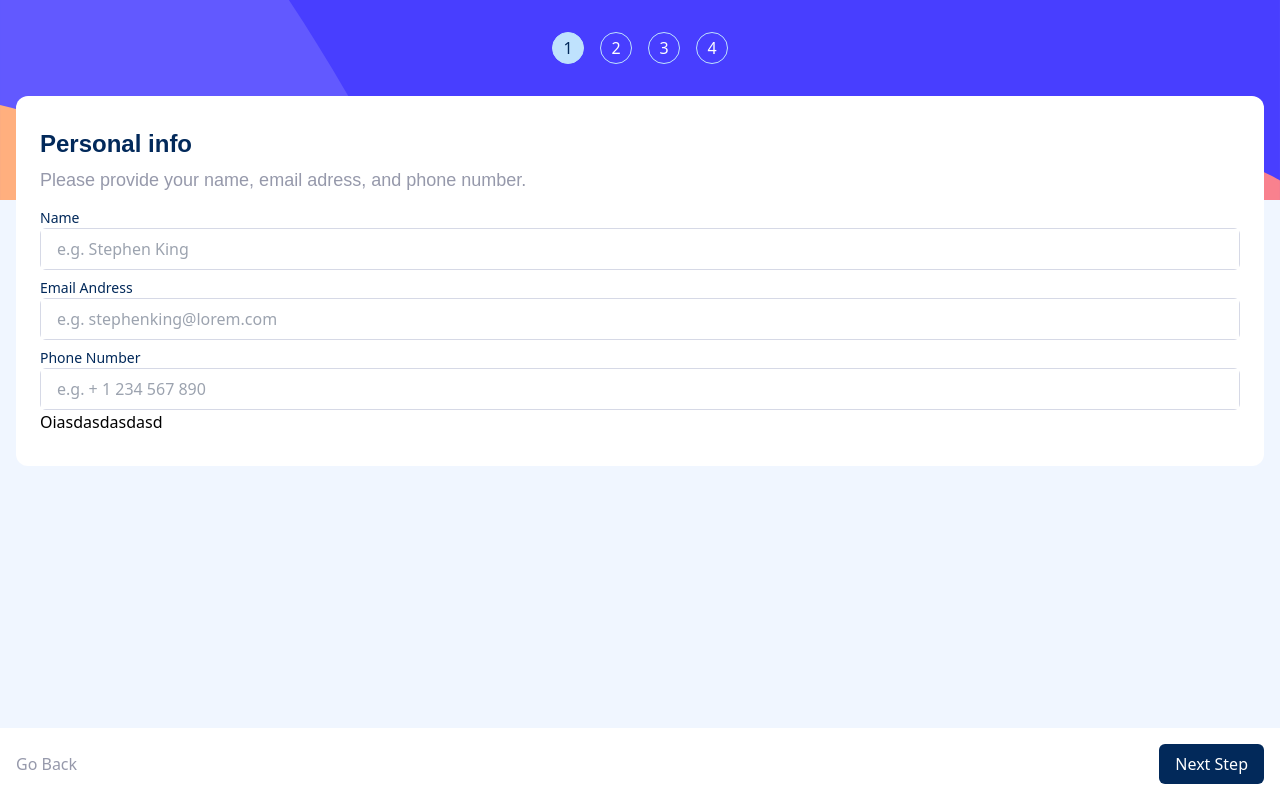
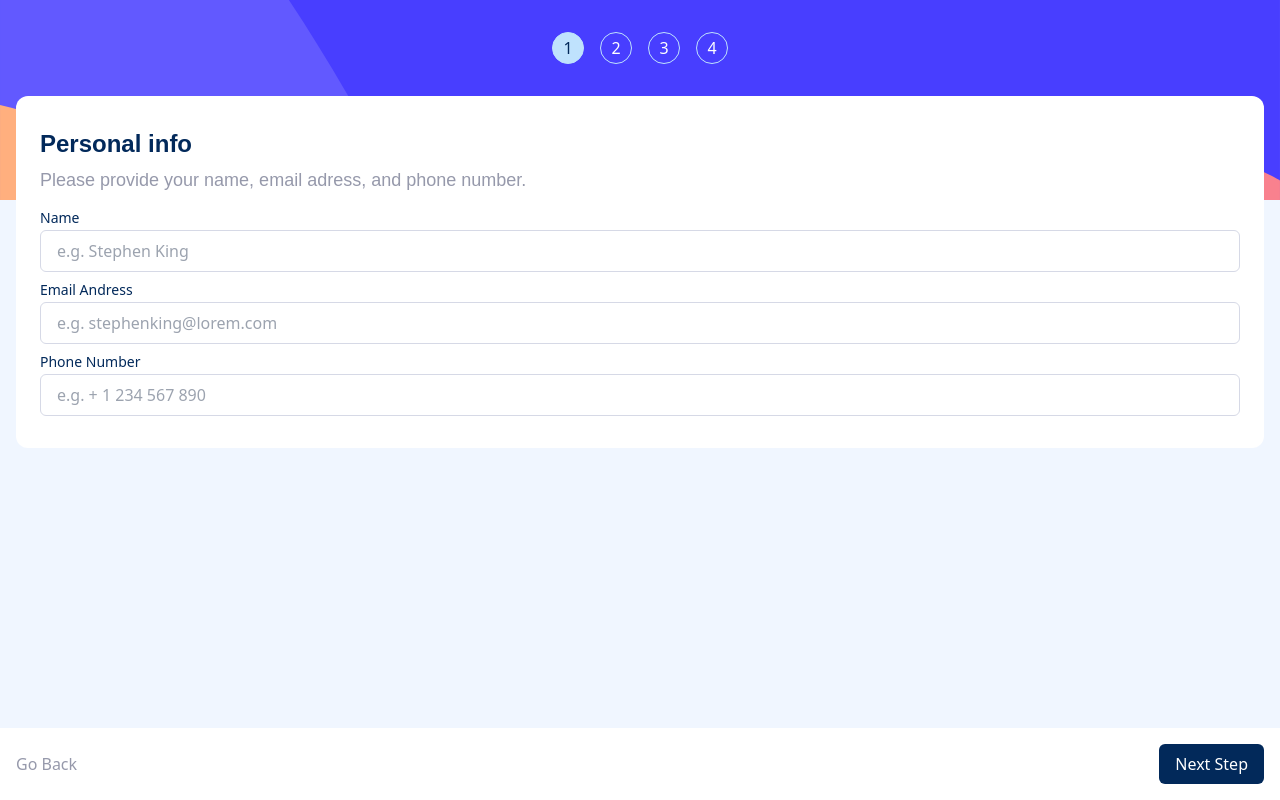
Before and after one commit to andersondavid/frontend-mentor-multi-step-form, a Next.js app: page / in a window 1280 px wide. Built offline with nearby package versions, Linux system fonts and the light colour scheme; a web font is replaced by a local one.

Commit message:
feat(PersonalInfo): Add validate and error message at inputs

```diff
--- a/package.json
+++ b/package.json
@@ -22,7 +22,8 @@
     "react-hook-form": "^7.45.2",
     "react-icons": "^4.10.1",
     "tailwindcss": "3.3.3",
-    "typescript": "5.1.6"
+    "typescript": "5.1.6",
+    "zod": "^3.21.4"
   },
   "devDependencies": {
     "prettier": "^3.0.0",
--- a/src/app/components/Screens/components/InputField.tsx
+++ /dev/null
@@ -1,36 +0,0 @@
-import React from 'react'
-
-type PropTypes = {
-  placeholder: string
-  label: string
-  register: any
-  error: any
-  id: string
-  name: string
-}
-
-export default function InputField({
-  placeholder,
-  label,
-  register,
-  error,
-  id,
-  name,
-  ...inputProps
-}: PropTypes) {
-  return (
-    <div className="pt-2">
-      <label className="block text-sm text-marine-blue">{label}</label>
-      <div className="rounded-md border-[1px] border-solid border-light-gray">
-        <input
-          placeholder={placeholder}
-          className="w-full px-4 py-2 font-medium"
-          id={id}
-          name={name}
-          {...inputProps}
-          {...register(name)}
-        />
-      </div>
-    </div>
-  )
-}
--- /dev/null
+++ b/src/app/components/Screens/pages/PersonalInfo/InputField.tsx
@@ -0,0 +1,56 @@
+import React from 'react'
+import { z } from 'zod'
+
+type PropTypes = {
+  placeholder: string
+  label: string
+  register: any
+  error: z.ZodIssue | undefined
+  id: string
+  type: string
+  name: string
+}
+
+export default function InputField({
+  placeholder,
+  label,
+  register,
+  error,
+  id,
+  name,
+  type,
+  ...inputProps
+}: PropTypes) {
+  const errorCheck = error?.path[0] === name
+
+  return (
+    <div className="pt-2">
+      <div className="flex justify-between pb-[2px]">
+        <label htmlFor={name} className="block text-sm text-marine-blue">
+          {label}
+        </label>
+        {errorCheck && (
+          <p className="block text-sm font-bold text-strawberry-red">
+            {error?.message}
+          </p>
+        )}
+      </div>
+      <div
+        className={`rounded-md border-[1px] border-solid  ${
+          errorCheck ? 'border-strawberry-red' : 'border-light-gray'
+        }`}
+      >
+        <input
+          placeholder={placeholder}
+          className="w-full bg-transparent px-4 py-2 font-medium"
+          id={id}
+          required={false}
+          name={name}
+          type={type}
+          {...inputProps}
+          {...register(name)}
+        />
+      </div>
+    </div>
+  )
+}
--- a/src/app/components/Screens/pages/PersonalInfo/index.tsx
+++ b/src/app/components/Screens/pages/PersonalInfo/index.tsx
@@ -1,38 +1,35 @@
 'use client'
 
-import React from 'react'
-import { useForm, Resolver } from 'react-hook-form'
-import InputField from '../../components/InputField'
+import React, { useState } from 'react'
+import { useForm } from 'react-hook-form'
+import { z } from 'zod'
 
-type FormValues = {
-  name: string
-  email: string
-  phone: string
-}
+import InputField from './InputField'
 
-const resolver: Resolver<FormValues> = async (values) => {
-  return {
-    values: values.name ? values : {},
-    errors: !values.name
-      ? {
-          name: {
-            type: 'required',
-            message: 'This is required.',
-          },
-        }
-      : {},
+const schema = z.object({
+  name: z.string().min(1, 'This field is required'),
+  phone: z.string().min(1, 'This field is required'),
+  email: z
+    .string({ required_error: 'This field is required' })
+    .email({ message: 'Invalid email address' }),
+})
+
+type FormValues = z.infer<typeof schema>
+
+export default function PersonalInfo() {
+  const { register, getValues } = useForm<FormValues>()
+  const [listErrors, setListErrors] = useState<z.ZodIssue | undefined>()
+
+  const onSubmit = () => {
+    const data = getValues()
+    const validInputs = schema.safeParse(data)
+    if (validInputs.success) {
+      setListErrors(undefined)
+    } else {
+      let errors = validInputs.error?.issues[0]
+      setListErrors(errors)
     }
   }
-
-export default function PersonalInfo() {
-  const { register, handleSubmit, formState } = useForm<FormValues>()
-  const { errors } = formState
-
-
-  const onSubmit = handleSubmit((data: FormValues) => {
-    console.log('data ', data)
-    console.log('errors ', errors)
-  })
 
   return (
     <article>
@@ -41,34 +38,36 @@ export default function PersonalInfo() {
         Please provide your name, email adress, and phone number.
       </p>
       <div className="">
-        <form onSubmit={onSubmit} noValidate>
         <InputField
           register={register}
+          error={listErrors}
           id={'name'}
+          key={'name'}
           name={'name'}
-            error={{}}
-            label="Name"
+          label={'Name'}
+          type={'text'}
           placeholder="e.g. Stephen King"
         />
         <InputField
           register={register}
+          error={listErrors}
           id={'email'}
+          key={'email'}
           name={'email'}
-            error={{}}
-            label="Email Andress"
+          label={'Email Andress'}
+          type={'email'}
           placeholder="e.g. stephenking@lorem.com"
         />
         <InputField
           register={register}
+          error={listErrors}
           id={'phone'}
+          key={'phone'}
           name={'phone'}
-            error={{}}
-            label="Phone Number"
+          label={'Phone Number'}
+          type={'text'}
           placeholder="e.g. + 1 234 567 890"
         />
-          {errors.name && JSON.stringify(errors)}
-          <input type="submit" value={'Oiasdasdasdasd'} />
-        </form>
       </div>
     </article>
   )
--- a/tailwind.config.js
+++ b/tailwind.config.js
@@ -17,6 +17,7 @@ module.exports = {
       'magnolia': 'hsl(217, 100%, 97%)',
       'alabaster': 'hsl(231, 100%, 99%)',
       'white': 'hsl(0, 0%, 100%)',
+      'transparent': '#00000000',
     },
     fontFamily: {
       ubuntu: ['Ubuntu', 'sans-serif'],
```
Also changed, not shown: 1 other file (tests, documents, lock files or other folders). Lines whose indentation alone changed are shown as unchanged.
